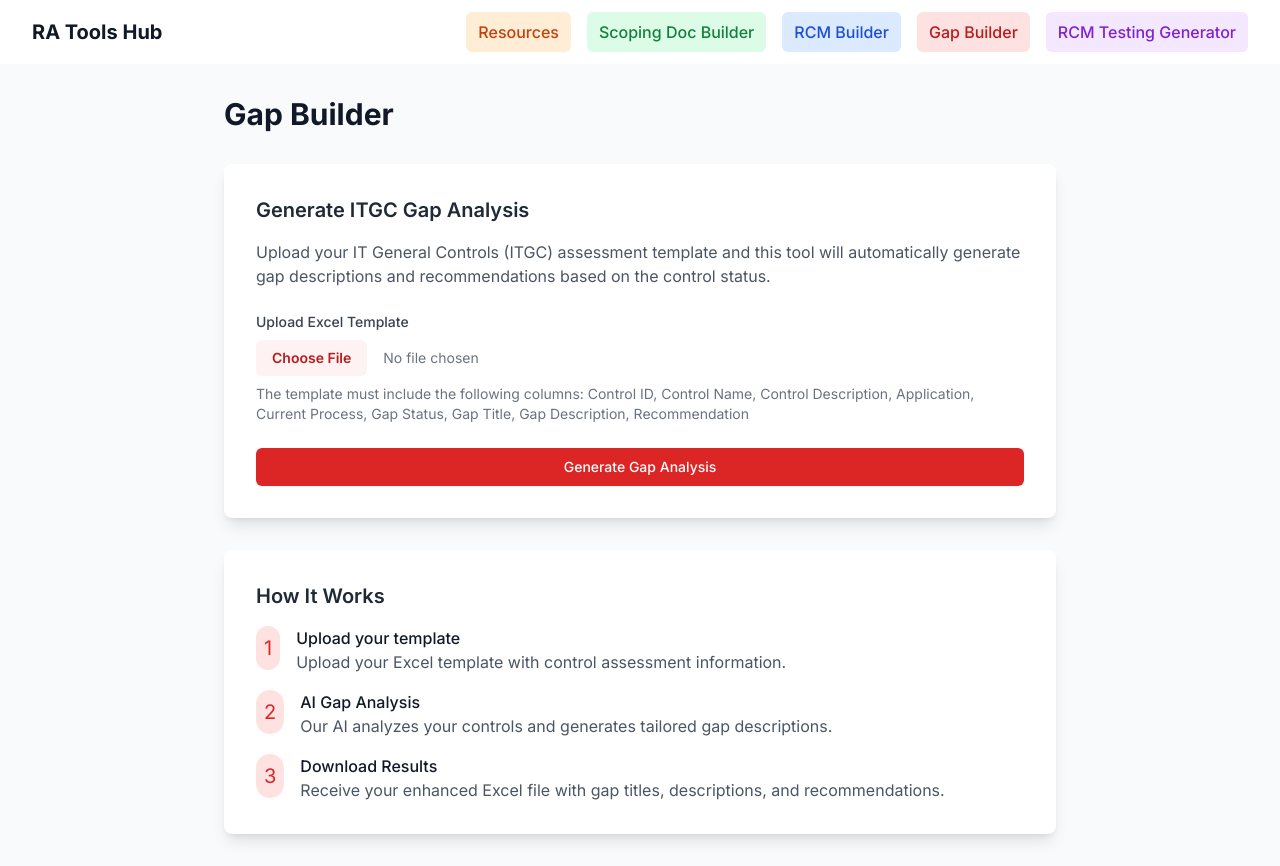
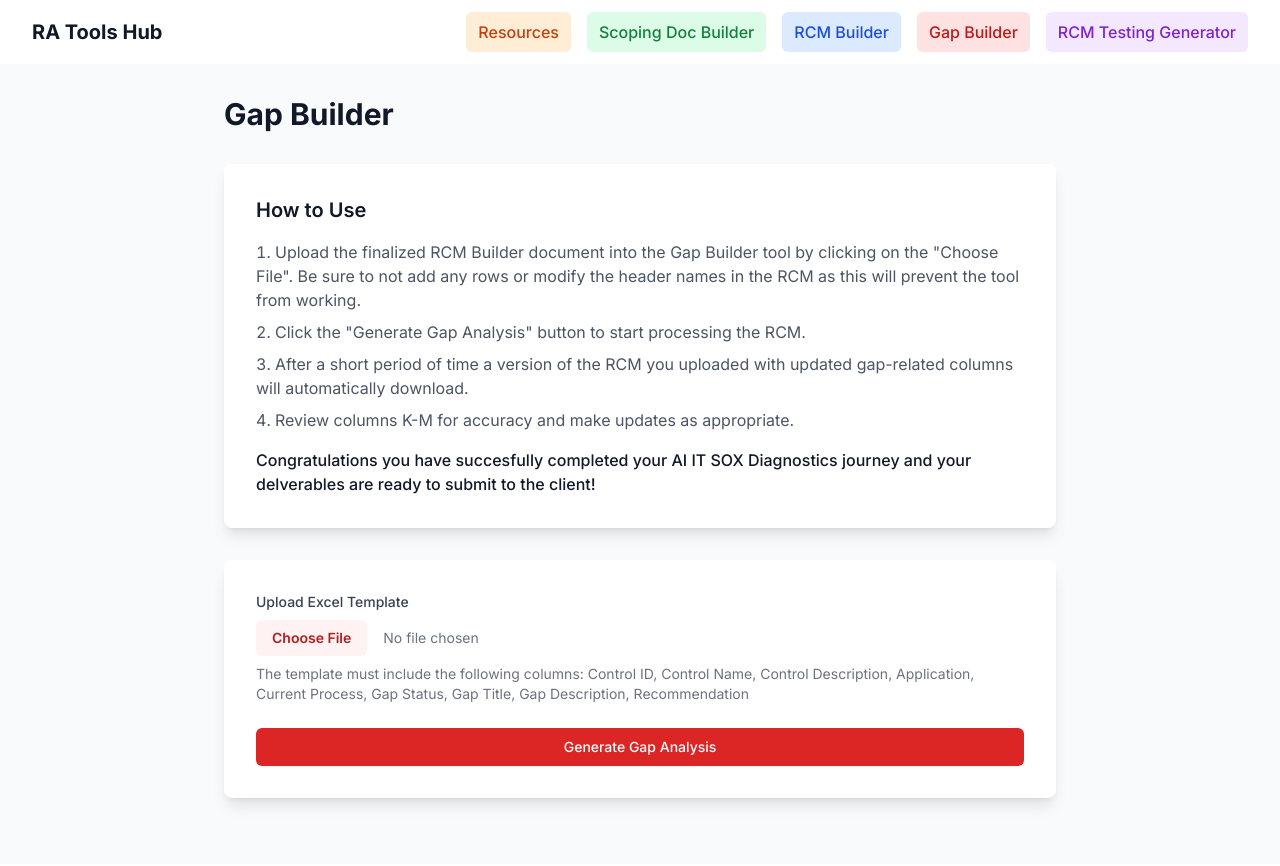
Before and after one commit to Plokeigh/test-step-writer, a Next.js app in the folder frontend/: page /gap-builder in a window 1280 px wide. Built offline with nearby package versions, Linux system fonts and the light colour scheme.

Commit message:
streamlined process flow between tools + improved page instructions

```diff
--- a/frontend/app/gap-builder/page.tsx
+++ b/frontend/app/gap-builder/page.tsx
@@ -55,12 +55,19 @@ export default function GapBuilder() {
         <h1 className="text-3xl font-bold text-gray-900 mb-8">Gap Builder</h1>
 
         <div className="bg-white rounded-lg shadow-lg p-8 mb-8">
-          <h2 className="text-xl font-semibold text-gray-800 mb-4">Generate ITGC Gap Analysis</h2>
-          <p className="text-gray-600 mb-6">
-            Upload your IT General Controls (ITGC) assessment template and this tool will automatically
-            generate gap descriptions and recommendations based on the control status.
-          </p>
+          <h2 className="text-xl font-semibold text-gray-900 mb-4">How to Use</h2>
+          <div className="space-y-4 text-gray-600">
+            <ol className="list-decimal list-inside space-y-2">
+              <li>Upload the finalized RCM Builder document into the Gap Builder tool by clicking on the "Choose File". Be sure to not add any rows or modify the header names in the RCM as this will prevent the tool from working.</li>
+              <li>Click the "Generate Gap Analysis" button to start processing the RCM.</li>
+              <li>After a short period of time a version of the RCM you uploaded with updated gap-related columns will automatically download.</li>
+              <li>Review columns K-M for accuracy and make updates as appropriate.</li>
+            </ol>
+            <p className="font-medium text-gray-900 mt-4">Congratulations you have succesfully completed your AI IT SOX Diagnostics journey and your delverables are ready to submit to the client!</p>
+          </div>
+        </div>
 
+        <div className="bg-white rounded-lg shadow-lg p-8">
           <form onSubmit={handleSubmit} className="space-y-6">
             <div className="space-y-2">
               <label htmlFor="file" className="block text-sm font-medium text-gray-700">
@@ -99,41 +106,6 @@ export default function GapBuilder() {
             </div>
           )}
         </div>
-
-        <div className="bg-white rounded-lg shadow-lg p-8">
-          <h2 className="text-xl font-semibold text-gray-800 mb-4">How It Works</h2>
-          <div className="space-y-4">
-            <div className="flex items-start">
-              <div className="flex-shrink-0 bg-red-100 rounded-full p-2">
-                <span className="text-red-600 text-xl">1</span>
-              </div>
-              <div className="ml-4">
-                <h3 className="font-medium text-gray-900">Upload your template</h3>
-                <p className="text-gray-600">Upload your Excel template with control assessment information.</p>
-              </div>
-            </div>
-
-            <div className="flex items-start">
-              <div className="flex-shrink-0 bg-red-100 rounded-full p-2">
-                <span className="text-red-600 text-xl">2</span>
-              </div>
-              <div className="ml-4">
-                <h3 className="font-medium text-gray-900">AI Gap Analysis</h3>
-                <p className="text-gray-600">Our AI analyzes your controls and generates tailored gap descriptions.</p>
-              </div>
-            </div>
-
-            <div className="flex items-start">
-              <div className="flex-shrink-0 bg-red-100 rounded-full p-2">
-                <span className="text-red-600 text-xl">3</span>
-              </div>
-              <div className="ml-4">
-                <h3 className="font-medium text-gray-900">Download Results</h3>
-                <p className="text-gray-600">Receive your enhanced Excel file with gap titles, descriptions, and recommendations.</p>
-              </div>
-            </div>
-          </div>
-        </div>
       </div>
     </div>
   );
--- a/frontend/app/rcm-builder/page.tsx
+++ b/frontend/app/rcm-builder/page.tsx
@@ -52,6 +52,36 @@ export default function RCMBuilder() {
     <div className="min-h-screen bg-gray-50 py-8">
       <div className="max-w-4xl mx-auto px-4 sm:px-6 lg:px-8">
         <h1 className="text-3xl font-bold text-gray-900 mb-8">RCM Builder</h1>
+
+        <div className="bg-white rounded-lg shadow-lg p-8 mb-8">
+          <h2 className="text-xl font-semibold text-gray-900 mb-4">How to Use</h2>
+          <div className="space-y-4 text-gray-600">
+            <p className="font-medium text-gray-900">Preparing your scoping document:</p>
+            <ol className="list-decimal list-inside space-y-2">
+              <li>Review the scoping document and make sure that the information in each field is accurate</li>
+              <li>Wherever you identify a gap, add "<span className="font-bold">*Flag</span>" at the beginning of the cell in the scoping document (i.e., *Flag No; the system logs are not reviewed unless there is an incident)</li>
+              <li>Save the document before uploading</li>
+            </ol>
+
+            <p className="font-medium text-gray-900 mt-4">Processing your document:</p>
+            <ol className="list-decimal list-inside space-y-2">
+              <li>Upload your prepared IT Scoping document by clicking the "Choose File" button below</li>
+              <li>Once the builder processes the IT Scoping document, your RCM will automatically download</li>
+            </ol>
+
+            <p className="font-medium text-gray-900 mt-4">Working with the generated RCM:</p>
+            <ol className="list-decimal list-inside space-y-2">
+              <li>Open the downloaded document and note that the rows are color coded:</li>
+              <ul className="list-disc list-inside ml-6 space-y-1">
+                <li><span className="text-green-600 font-medium">Green</span>: The process is in place without any gaps</li>
+                <li><span className="text-yellow-600 font-medium">Yellow</span>: The control is N/A and can be deleted (always double check before deleting)</li>
+                <li><span className="text-red-600 font-medium">Red</span>: You added a *Flag in the scoping document indicating a control gap</li>
+              </ul>
+              <li>Update Column J to indicate if there is a gap, informal process, or no gap as this field is required for the Gaps Builder tool</li>
+            </ol>
+          </div>
+        </div>
+
         <div className="bg-white rounded-lg shadow-lg p-8">
           <form onSubmit={handleSubmit} className="space-y-6">
             <div className="space-y-2">
```
Also changed, not shown: 2 other files (tests, documents, lock files or other folders).
